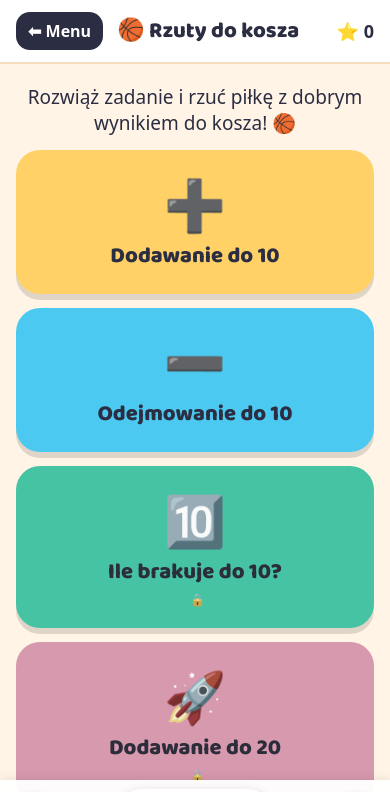
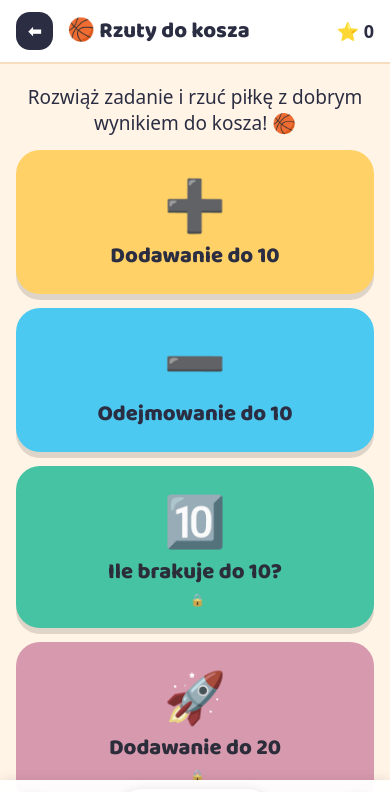
Before and after one commit to prywatnepogotowie-netizen/madrzaki, a plain HTML site: page gry/kosz.html in a window 390 px wide. Shown: the top 792 px of the page. Drawn offline with Linux system fonts and the light colour scheme; a web font is replaced by a local one.

Commit message:
Menu na telefonie, mały przycisk powrotu

```diff
--- a/premium.js
+++ b/premium.js
@@ -14,7 +14,7 @@
   soroban:{t:["Tabliczka w rytmie"],fn:[/sTask\((\d+)\)/,3]},
   kalendarz:{t:["Ułóż miesiące","Pory roku"]},
   rysuj:{fn:[/open_\('(kot|rakieta|serce)'\)/,0]},
-  szachy:{t:["Hetman","Król","Skoczek","Pionek","Bitwa pionków"]},
+  szachy:{t:["Hetman","Król","Skoczek","Pionek","Bitwa pionków","Zagadki","Mini partia"]},
   zegar:{t:["Kwadranse","Co 5 minut"]},
   sklepik:{t:["Do 50 zł","Do 100 zł"]},
   kosz:{fn:[/start\('(to10|add20)'\)/,0]},
--- a/profil.js
+++ b/profil.js
@@ -39,7 +39,7 @@
   "#bzpp .av{display:flex;flex-wrap:wrap;gap:6px;margin:8px 0}#bzpp .av button{font-size:28px;border:2px solid #eee;background:#fff;border-radius:12px;width:48px;height:48px;cursor:pointer}#bzpp .av button.on{border-color:#06d6a0;background:#eafff7}"+
   "#bzpp input{font:700 20px system-ui;padding:10px;border-radius:12px;border:2px solid #ddd;width:100%}#bzpp .go{width:100%;border:none;border-radius:14px;padding:12px;font:800 18px system-ui;cursor:pointer;margin-top:8px;background:#06d6a0}"+
   "#bzpp .gr{background:#eee}#bzpp .del{border:none;background:none;color:#c9184a;font-size:13px;cursor:pointer}"+
-  "*{touch-action:manipulation}html{-webkit-text-size-adjust:100%}body{padding-bottom:84px!important}"+"#bzbar{position:fixed;left:0;right:0;bottom:0;height:64px;z-index:9990;background:rgba(255,255,255,.96);box-shadow:0 -2px 10px rgba(0,0,0,.08)}"+"#home{bottom:10px!important;left:10px!important}#bzg{bottom:10px!important;right:10px!important}"+"@media(max-width:560px){#home,#bzg{width:46px;max-width:46px;overflow:hidden;white-space:nowrap;padding:10px 0 10px 13px!important}#bzp{max-width:56vw;font-size:14px}}"+"#bzback{border:none;background:#2b2d42;color:#fff;border-radius:14px;padding:8px 12px;font:800 16px system-ui,sans-serif;cursor:pointer;margin-right:4px;flex:none}"+"#bzt{position:fixed;left:50%;top:18px;transform:translateX(-50%) scale(.6);opacity:0;z-index:10002;background:#2b2d42;color:#ffd166;padding:12px 18px;border-radius:18px;font:800 18px system-ui,sans-serif;box-shadow:0 8px 24px rgba(0,0,0,.3);transition:all .35s;text-decoration:none}"+
+  "*{touch-action:manipulation}html{-webkit-text-size-adjust:100%}body{padding-bottom:84px!important}"+"#bzbar{position:fixed;left:0;right:0;bottom:0;height:64px;z-index:9990;background:rgba(255,255,255,.96);box-shadow:0 -2px 10px rgba(0,0,0,.08)}"+"#home{bottom:10px!important;left:10px!important}#bzg{bottom:10px!important;right:10px!important}"+"@media(max-width:560px){#home,#bzg{width:46px;max-width:46px;overflow:hidden;white-space:nowrap;padding:10px 0 10px 13px!important}#bzp{max-width:56vw;font-size:14px}#bzback{padding:9px 11px;border-radius:50%;font-size:18px;margin-right:2px}#bzback .bzt{display:none}}"+"#bzback{border:none;background:#2b2d42;color:#fff;border-radius:14px;padding:8px 12px;line-height:1;font:800 16px system-ui,sans-serif;cursor:pointer;margin-right:4px;flex:none}"+"#bzt{position:fixed;left:50%;top:18px;transform:translateX(-50%) scale(.6);opacity:0;z-index:10002;background:#2b2d42;color:#ffd166;padding:12px 18px;border-radius:18px;font:800 18px system-ui,sans-serif;box-shadow:0 8px 24px rgba(0,0,0,.3);transition:all .35s;text-decoration:none}"+
   "#bzt.on{opacity:1;transform:translateX(-50%) scale(1)}@media print{#bzp,#bzt{display:none}}";document.head.appendChild(s)}
  function chip(){css();var p=me(),b=document.createElement("button");b.id="bzp";b.type="button";
   b.innerHTML='<span class="a">'+p.a+'</span>'+(p.n?p.n:"Kto gra?")+' · ⭐'+total();b.onclick=openPanel;document.body.appendChild(b)}
@@ -67,7 +67,7 @@
  function tick(){var u=unlocked();if(seen===null){seen=+(S.getItem("bystrzaki-seen")||u);if(u>seen){toast(u);}seen=u;S.setItem("bystrzaki-seen",u);return}
   if(u>seen){seen=u;S.setItem("bystrzaki-seen",u);toast(u);var c=document.getElementById("bzp");if(c)c.lastChild&&(c.innerHTML='<span class="a">'+me().a+'</span>'+(me().n||"Kto gra?")+' · ⭐'+total())}}
  function bar(){if(!document.getElementById("bzbar")){var d=document.createElement("div");d.id="bzbar";document.body.appendChild(d)}}
- function back(){if(!inGame)return;var h=document.querySelector("header");if(!h||document.getElementById("bzback"))return;var b=document.createElement("button");b.id="bzback";b.type="button";b.textContent="⬅ Menu";b.setAttribute("aria-label","Wróć do menu gry");
+ function back(){if(!inGame)return;var h=document.querySelector("header");if(!h||document.getElementById("bzback"))return;var b=document.createElement("button");b.id="bzback";b.type="button";b.innerHTML="⬅<span class=\"bzt\"> Menu</span>";b.setAttribute("aria-label","Wróć do menu gry");
   b.onclick=function(e){e.stopPropagation();try{speechSynthesis.cancel()}catch(_){}document.querySelectorAll("#bzpw,#bzpp,#bzgp").forEach(function(x){x.remove()});if(typeof window.menu==="function"&&!window.__bzAtMenu){try{window.menu()}catch(_){}window.__bzAtMenu=true;window.scrollTo(0,0)}else location.href="../index.html"};h.insertBefore(b,h.firstChild)}
  function start(){bar();back();window.__bzAtMenu=true;document.addEventListener("click",function(e){if(!e.target.closest("#bzback,#bzbar,#bzp,#home,#bzg,#bzgl,#bzpw,#bzpp,#bzgp,#bzt"))window.__bzAtMenu=false},true);chip();tick();setInterval(tick,2500);
   // zadanie dnia: zapisz stan gwiazdek na początku dnia
```
Also changed, not shown: index.html (+1 -1 lines), zabawy.html (+1 -2 lines).
